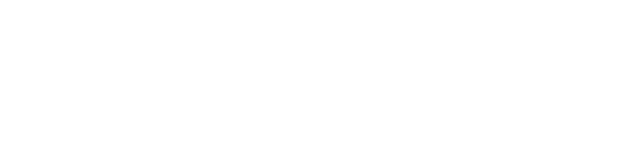
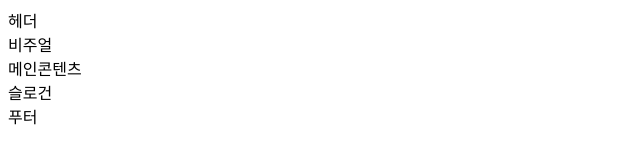
Before and after one commit to NamgungJongMin/zeroConnecTo, a website: page HTML5/index.html in a window 1280 px wide. Shown: the whole page, without its empty margins (0-640 px from the left). Drawn offline with Linux system fonts and the light colour scheme.

Commit message:
웹카페 기본 레이아웃 구성

```diff
--- a/HTML5/index.html
+++ b/HTML5/index.html
@@ -6,5 +6,13 @@
     <title>웹카페</title>
     <link rel="stylesheet" href="./css/index.css" />
   </head>
-  <body></body>
+  <body>
+    <header class="header">헤더</header>
+    <div class="visual">비주얼</div>
+    <main class="main">메인콘텐츠</main>
+    <article class="slogan">슬로건</article>
+    <footer class="footer">
+      <div class="footer-inner">푸터</div>
+    </footer>
+  </body>
 </html>
```
